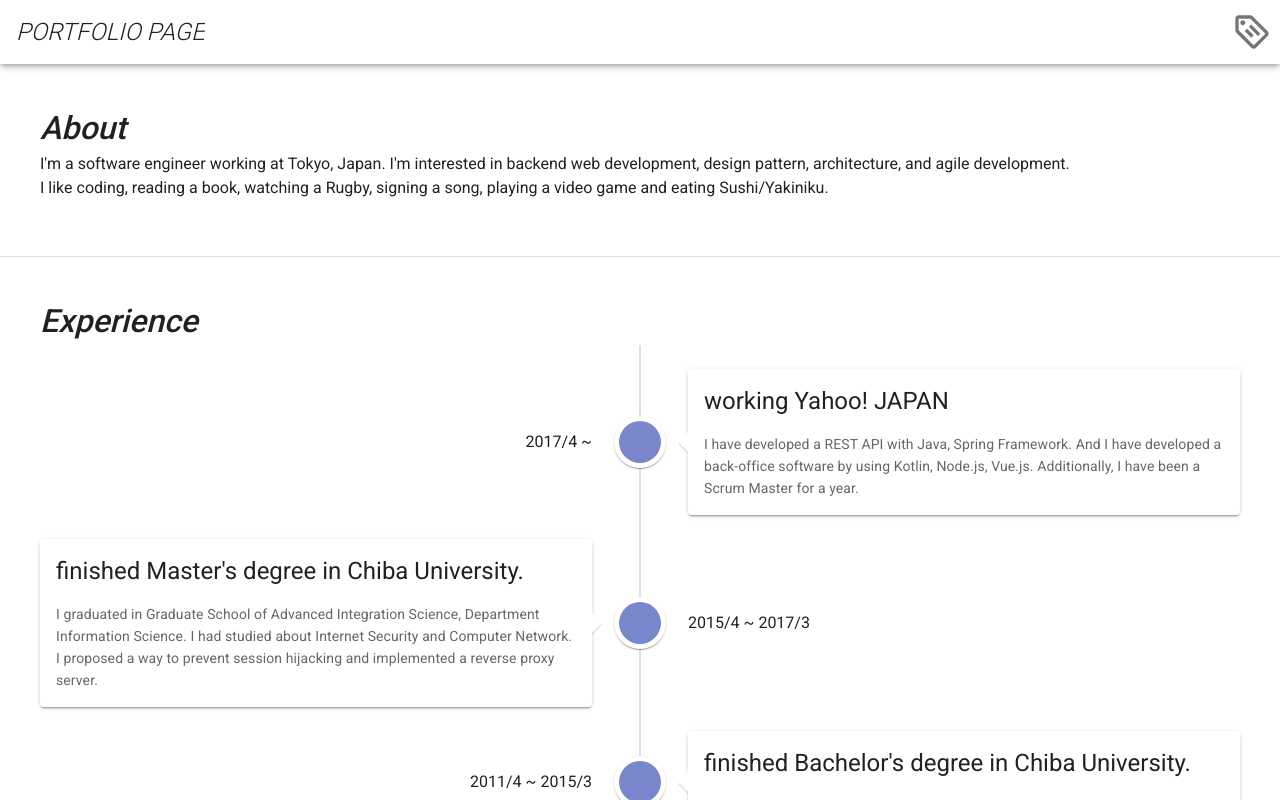
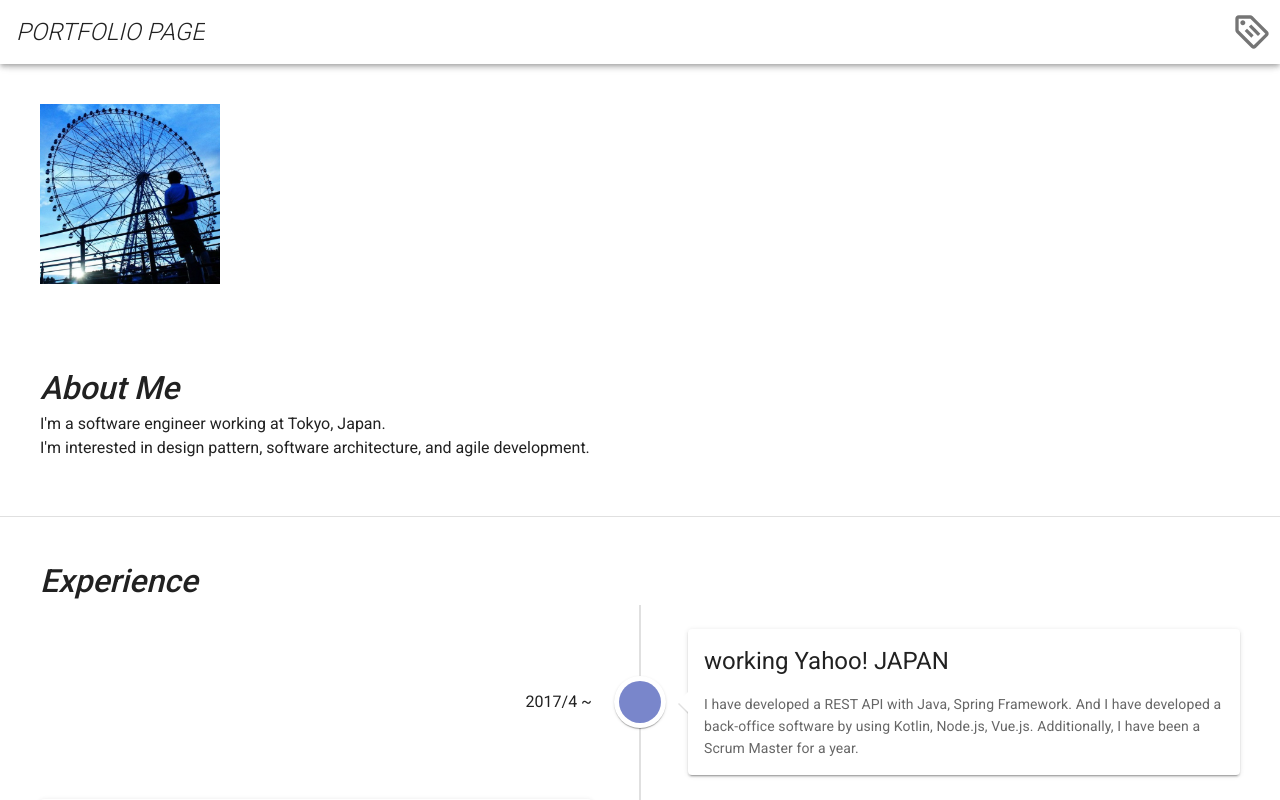
Before and after one commit to daisuzz/portfolio, a Vue app: page / in a window 1280 px wide. Shown: the top 800 px of the page. Built offline with nearby package versions, Linux system fonts and the light colour scheme.

Commit message:
fix a text in about and add icon image.

```diff
--- a/src/App.vue
+++ b/src/App.vue
@@ -2,6 +2,7 @@
   <v-app>
     <DHeader/>
     <v-content>
+      <DAvatar/>
       <DAbout/>
       <v-divider></v-divider>
       <DExperience/>
@@ -10,13 +11,13 @@
       <v-divider></v-divider>
       <DCertificate></DCertificate>
     </v-content>
-
     <DFooter/>
   </v-app>
 </template>
 
 <script>
     import DHeader from "./components/DHeader";
+    import DAvatar from "./components/DAvatar";
     import DAbout from "./components/DAbout";
     import DExperience from "./components/DExperience";
     import DSkill from "./components/DSkill";
@@ -26,6 +27,7 @@
     export default {
         name: "App",
         components: {
+            DAvatar: DAvatar,
             DHeader: DHeader,
             DAbout: DAbout,
             DExperience: DExperience,
--- a/src/components/DAbout.vue
+++ b/src/components/DAbout.vue
@@ -1,9 +1,9 @@
 <template>
   <v-content class="mx-10 py-10">
-    <h1 class="font-italic font-weight-medium">About</h1>
+    <h1 class="font-italic font-weight-medium">About Me</h1>
     <p>
-      I'm a software engineer working at Tokyo, Japan. I'm interested in backend web development, design pattern, architecture, and agile development.<br/>
-      I like coding, reading a book, watching a Rugby, signing a song, playing a video game and eating Sushi/Yakiniku.
+      I'm a software engineer working at Tokyo, Japan. <br/>
+      I'm interested in design pattern, software architecture, and agile development.<br/>
     </p>
   </v-content>
 </template>
@@ -13,7 +13,3 @@
         name: "DAbout"
     }
 </script>
-
-<style scoped>
-
-</style>
--- /dev/null
+++ b/src/components/DAvatar.vue
@@ -0,0 +1,13 @@
+<template>
+  <v-content class="mx-10 py-10">
+    <v-avatar class="profile" size="180" tile>
+      <img src="../assets/icon.jpg" alt="daisuzz">
+    </v-avatar>
+  </v-content>
+</template>
+
+<script>
+    export default {
+        name: "DAvatar"
+    }
+</script>
```
Also changed, not shown: src/assets/icon.jpg (added).
